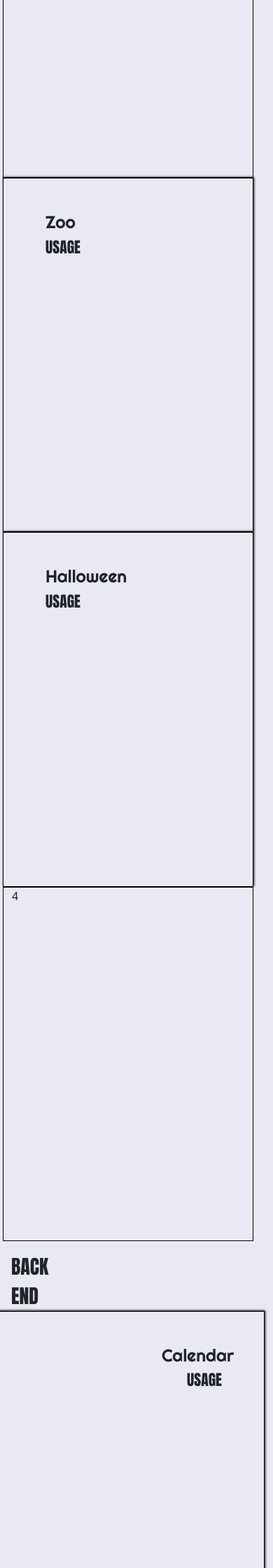
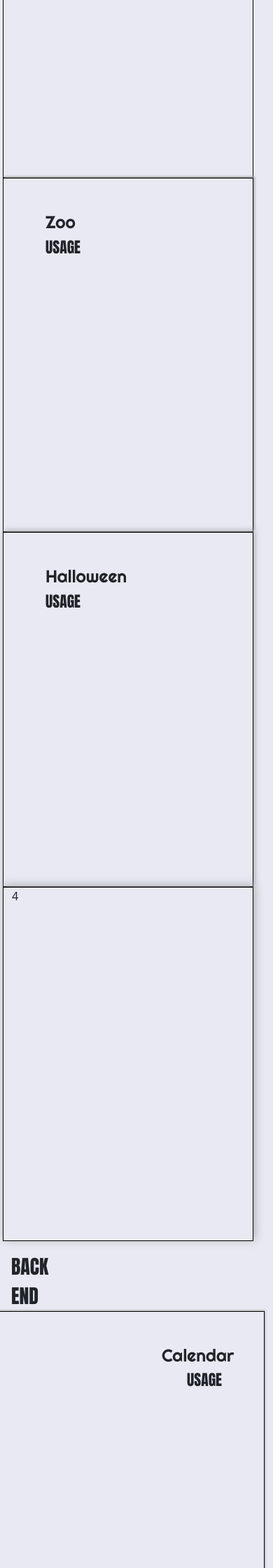
Before and after one commit to HannaWang003/220-fileZila-index, a PHP site: page / in a window 390 px wide. Shown: the part 1220-3460 px from the top of the page at 70% size. Run offline with PHP 8.4, Linux system fonts and the light colour scheme.

Commit message:
UI-shadow

```diff
--- a/index.php
+++ b/index.php
@@ -91,21 +91,21 @@ body {
                 <div class="col-6">
                 </div>
             </div>
-            <div class="col-12 col-sm-6 box" data-scroll data-scroll-direction="vertical" data-scroll-speed=-2 style="box-shadow:1px -1px 3px #000">
+            <div class="col-12 col-sm-6 box" data-scroll data-scroll-direction="vertical" data-scroll-speed=-2 style="box-shadow:2px -2px 3px #aaa">
                 <div class="col-6 p-5">
                     <h2 class="fsType01">Zoo</h2>
                     <h4 class="fsType">USAGE</h4>
                 </div>
                 <div class="col-6"></div>
             </div>
-            <div class="col-12 col-sm-6 box" data-scroll data-scroll-direction="horizontal" data-scroll-speed=2 style="box-shadow:1px -1px 3px #000">
+            <div class="col-12 col-sm-6 box" data-scroll data-scroll-direction="horizontal" data-scroll-speed=2 style="box-shadow:2px -2px 8px #aaa">
                 <div class="col-6 p-5">
                     <h2 class="fsType01">Halloween</h2>
                     <h4 class="fsType">USAGE</h4>
                 </div>
                 <div class="col-6"></div>
             </div>
-            <div class="col-12 col-sm-6 box" data-scroll data-scroll-direction="vertical" data-scroll-speed=2>
+            <div class="col-12 col-sm-6 box" data-scroll data-scroll-direction="vertical" data-scroll-speed=2 style="box-shadow:2px -2px 12px #aaa">
                 4
             </div>
             <!-- /FRONT -->
@@ -114,7 +114,7 @@ body {
             <!-- BACK-->
             <span class="fsType fs-1 mx-3" data-scroll data-scroll-speed=-2>BACK</span>
             <span class="fsType fs-1 mx-3" data-scroll data-scroll-speed=2>END</span>
-            <div class="col-12 col-sm-6 box d-flex" data-scroll data-scroll-direction="vertical" data-scroll-speed=-2 style="box-shadow:1px -1px 3px #000">
+            <div class="col-12 col-sm-6 box d-flex" data-scroll data-scroll-direction="vertical" data-scroll-speed=-2 style="box-shadow:1px -1px 3px #aaa">
                 <div class="col-6"></div>
                 <div class="col-6 p-5">
                     <h2 class="fsType01 text-end">Calendar</h2>
```
Lines whose indentation alone changed are shown as unchanged.
